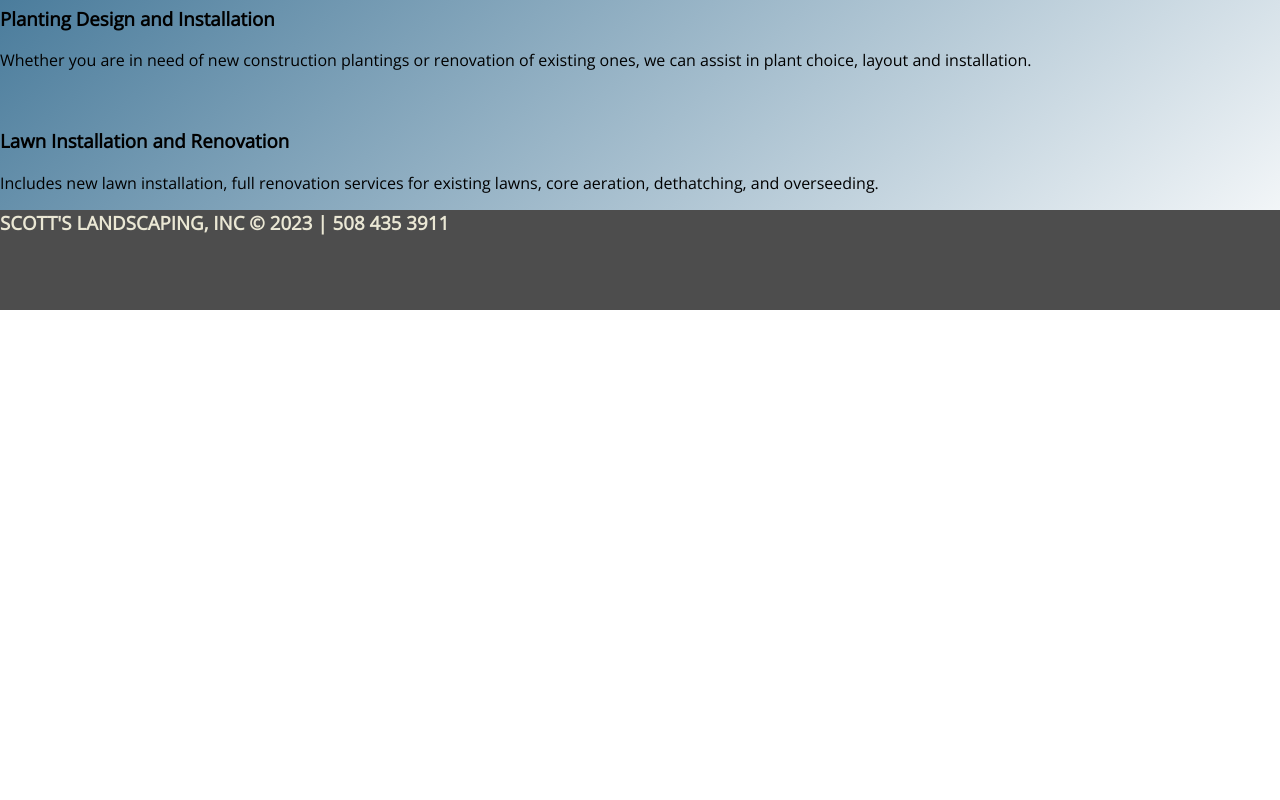
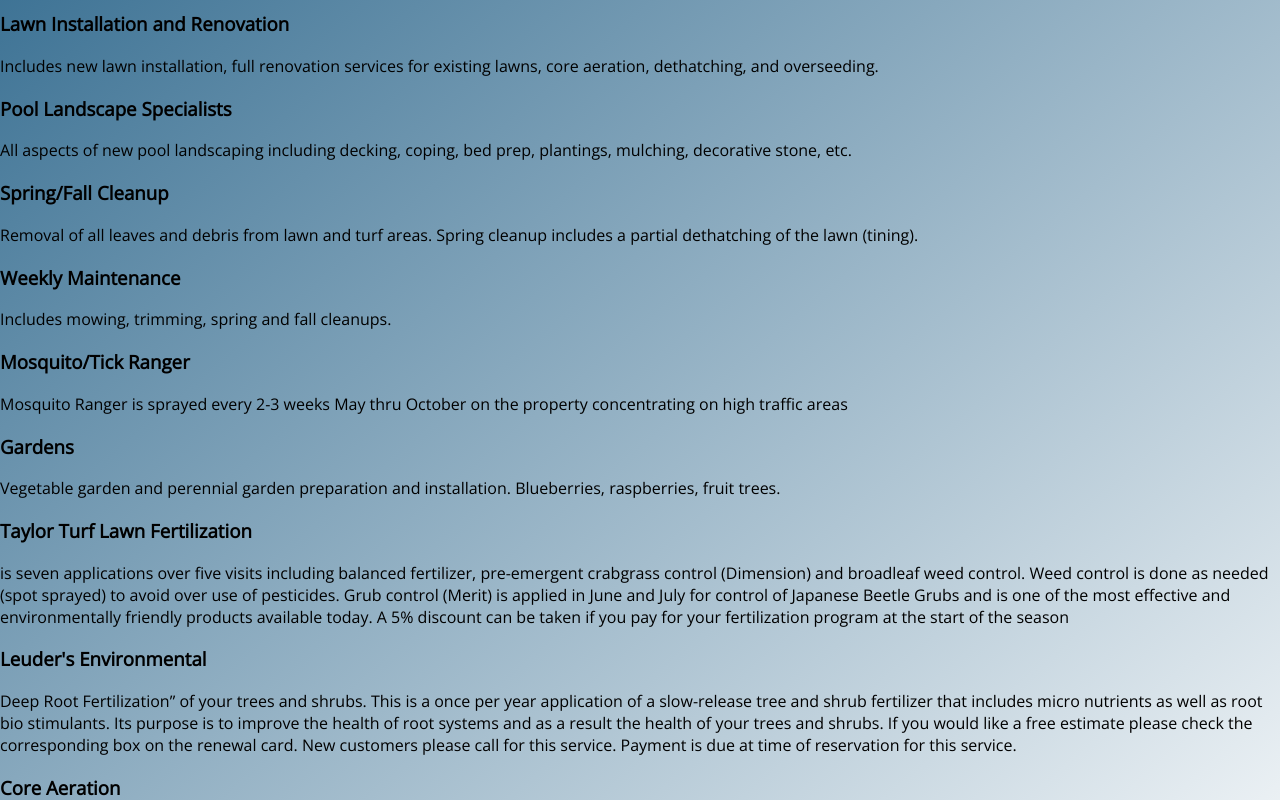
Before and after one commit to cbowman422/scottslandscaping, a React (Create React App) app: page /services in a window 1280 px wide. Shown: the part 320-1120 px from the top of the page. Before the commit the page ends 800 px from the top, so only its background shows below. Built offline with nearby package versions, Linux system fonts and the light colour scheme.

Commit message:
JSON services updated

```diff
--- a/public/services.json
+++ b/public/services.json
@@ -10,5 +10,37 @@
   {
     "name": "Lawn Installation and Renovation",
     "description" : "Includes new lawn installation, full renovation services for existing lawns, core aeration, dethatching, and overseeding."
+  },
+  {
+    "name": "Pool Landscape Specialists",
+    "description" : "All aspects of new pool landscaping including decking, coping, bed prep, plantings, mulching, decorative stone, etc."
+  },
+  {
+    "name": "Spring/Fall Cleanup",
+    "description" : "Removal of all leaves and debris from lawn and turf areas. Spring cleanup includes a partial dethatching of the lawn (tining)."
+  },
+  {
+    "name": "Weekly Maintenance",
+    "description" : "Includes mowing, trimming, spring and fall cleanups."
+  },
+  {
+    "name": "Mosquito/Tick Ranger",
+    "description" : "Mosquito Ranger is sprayed every 2-3 weeks May thru October on the property concentrating on high traffic areas"
+  },
+  {
+    "name": "Gardens",
+    "description" : "Vegetable garden and perennial garden preparation and installation. Blueberries, raspberries, fruit trees."
+  },
+  {
+    "name": "Taylor Turf Lawn Fertilization",
+    "description" : "is seven applications over five visits including balanced fertilizer, pre-emergent crabgrass control (Dimension) and broadleaf weed control. Weed control is done as needed (spot sprayed) to avoid over use of pesticides. Grub control (Merit) is applied in June and July for control of Japanese Beetle Grubs and is one of the most effective and environmentally friendly products available today. A 5% discount can be taken if you pay for your fertilization program at the start of the season"
+  },
+  {
+    "name": "Leuder's Environmental",
+    "description" : "Deep Root Fertilization” of your trees and shrubs. This is a once per year application of a slow-release tree and shrub fertilizer that includes micro nutrients as well as root bio stimulants. Its purpose is to improve the health of root systems and as a result the health of your trees and shrubs. If you would like a free estimate please check the corresponding box on the renewal card. New customers please call for this service. Payment is due at time of reservation for this service."
+  },
+  {
+    "name": "Core Aeration",
+    "description" : "In simplest terms, Core Aeration is the process of making finger sized holes in your lawn and depositing the removed material on the surface to break down. This allows fertilizer, water and oxygen to get to the roots where healthy grass originates. Small plugs of soil and thatch are removed allowing more air, water and nutrients to reach the root zone, leading to better plant growth. The microorganisms in the plugs that remain on the surface will dissolve back into the thatch layer to help it breakdown, naturally."
   }
 ]
--- a/src/pages/Services.js
+++ b/src/pages/Services.js
@@ -27,7 +27,7 @@ const Services = () => {
           {
             return (
               <div className="services-content" key={serviceMapId}>
-                <img />
+                {/* <img src={servicesMap.image} alt="service-image"/> */}
                 <h3> {servicesMap.name} </h3>
                 <p> {servicesMap.description} </p>
               </div>
```
